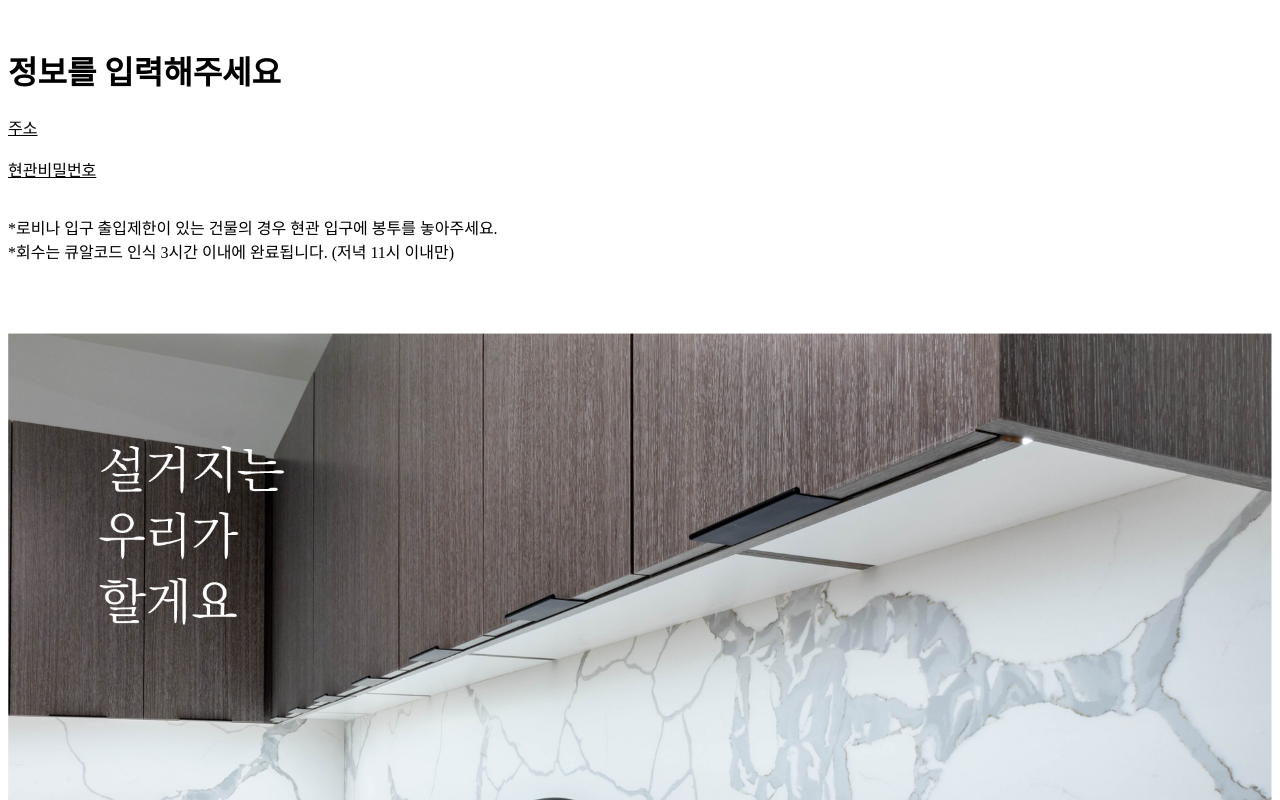
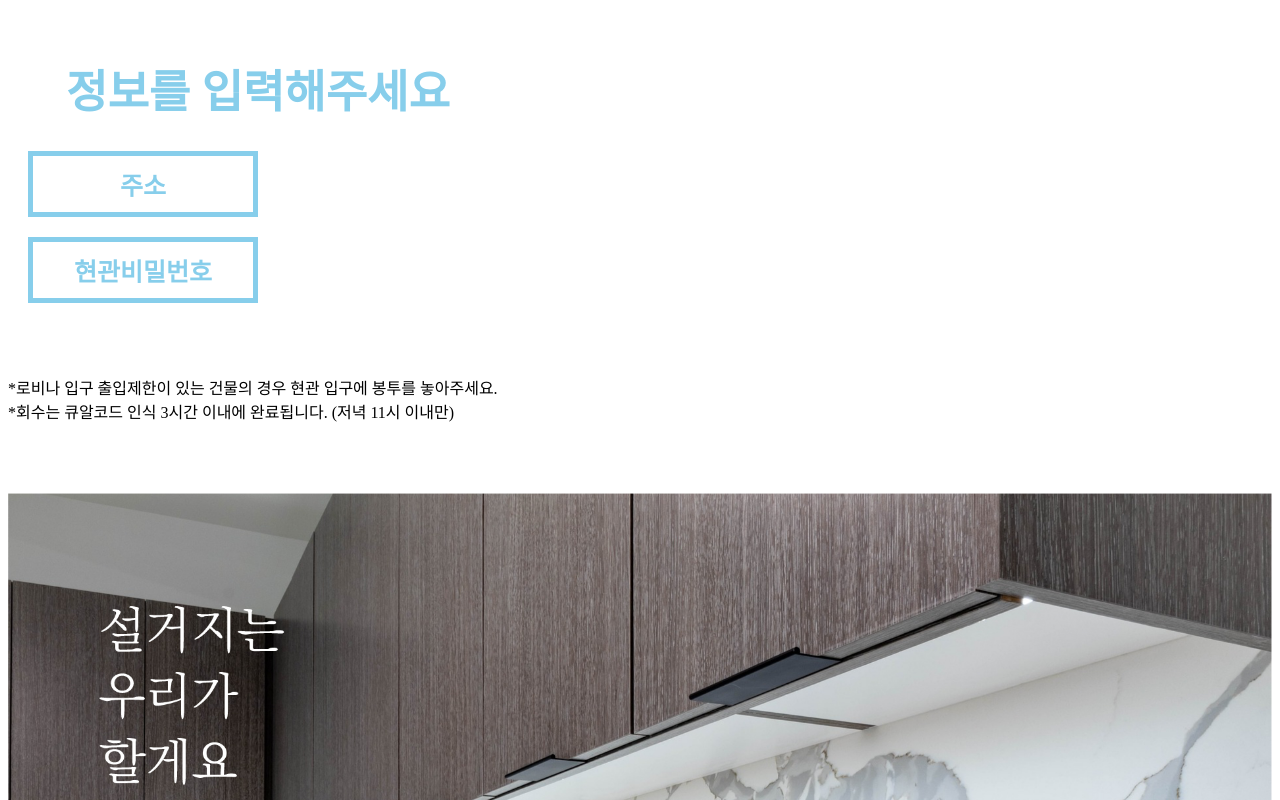
Before and after one commit to joseohui/index.html, a plain HTML site: page index.html in a window 1280 px wide. Shown: the top 800 px of the page. Drawn offline with Linux system fonts and the light colour scheme.

Commit message:
Add files via upload

```diff
--- a/index.html
+++ b/index.html
@@ -3,17 +3,43 @@
 <head>
   <title>99℃어플 기능 테스트</title>
   <meta charset="utf-8">
+  <style>
+    a{
+      color:skyblue;
+      font-size:18px;
+    }
+    h1{
+      text-align:center;
+      width: 500px;
+      color:skyblue;
+      font-size:45px;
+    }
+    u{
+      text-align: center;
+      border:5px skyblue solid;
+      padding:10px;
+      margin:20px;
+      display: block;
+      width: 200px;
+      color:skyblue;
+      font-size:25px;
+      text-decoration:none;
+    }
+  </style>
 </head>
+
+
 
 <body>
   <br>
   <h1><strong>정보를 입력해주세요 </strong></h1>
-  <u>주소</u>
-  <u><br><br>현관비밀번호</u>
+  <u><strong>주소</strong></u>
+  <u><strong>현관비밀번호</strong></u>
   <br><br><p>*로비나 입구 출입제한이 있는 건물의 경우
   현관 입구에 봉투를 놓아주세요.
   <br>*회수는 큐알코드 인식 3시간 이내에
   완료됩니다. (저녁 11시 이내만)</p>
+
 
   <br><br><br>
   <img src="sample.jpg" width="100%">
@@ -26,5 +52,6 @@
   <br><a href="" target="_blank">
   ▶99℃ 채널 둘러보기</a>
   </p>
+
 </body>
 </html>
```
